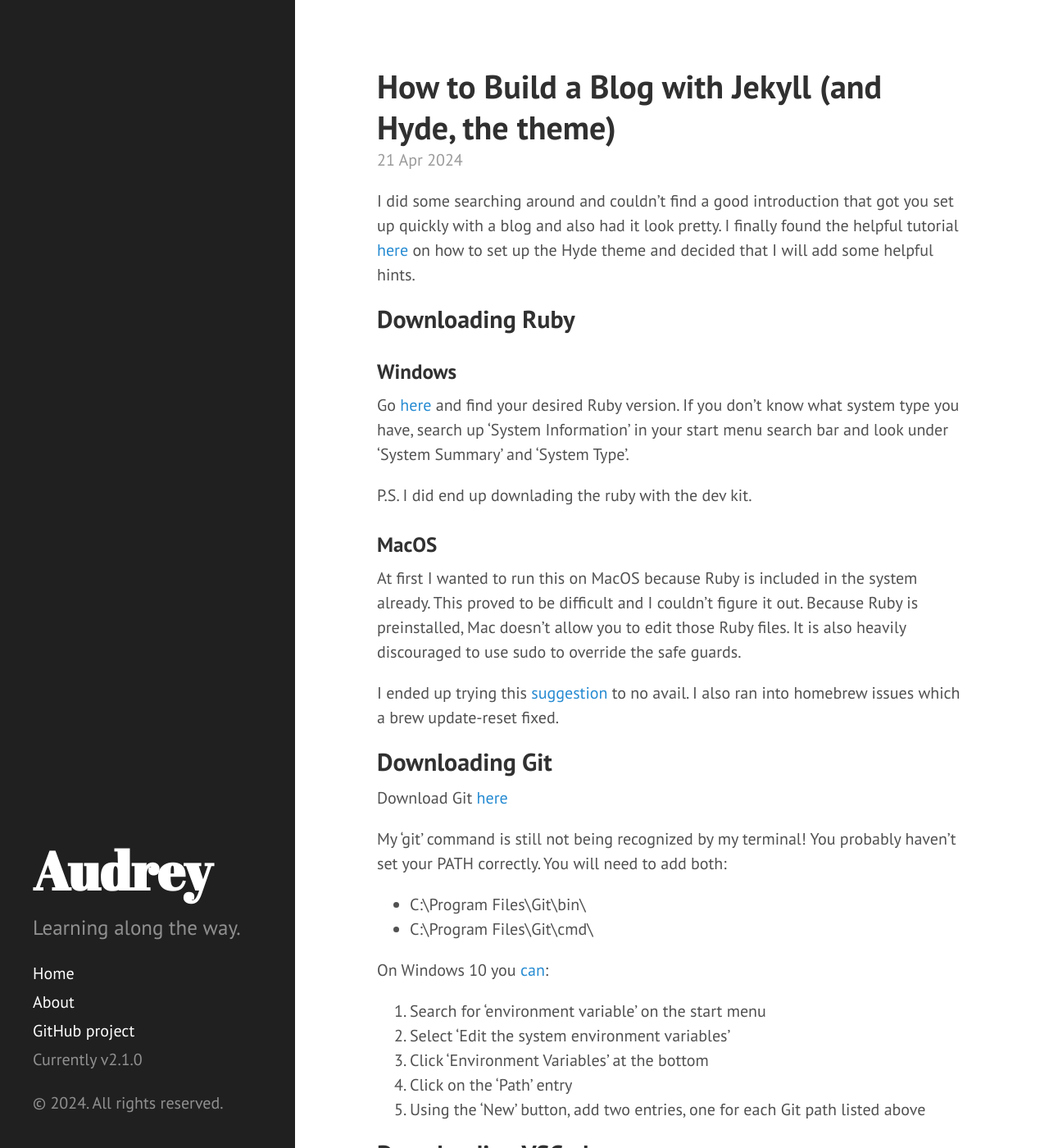
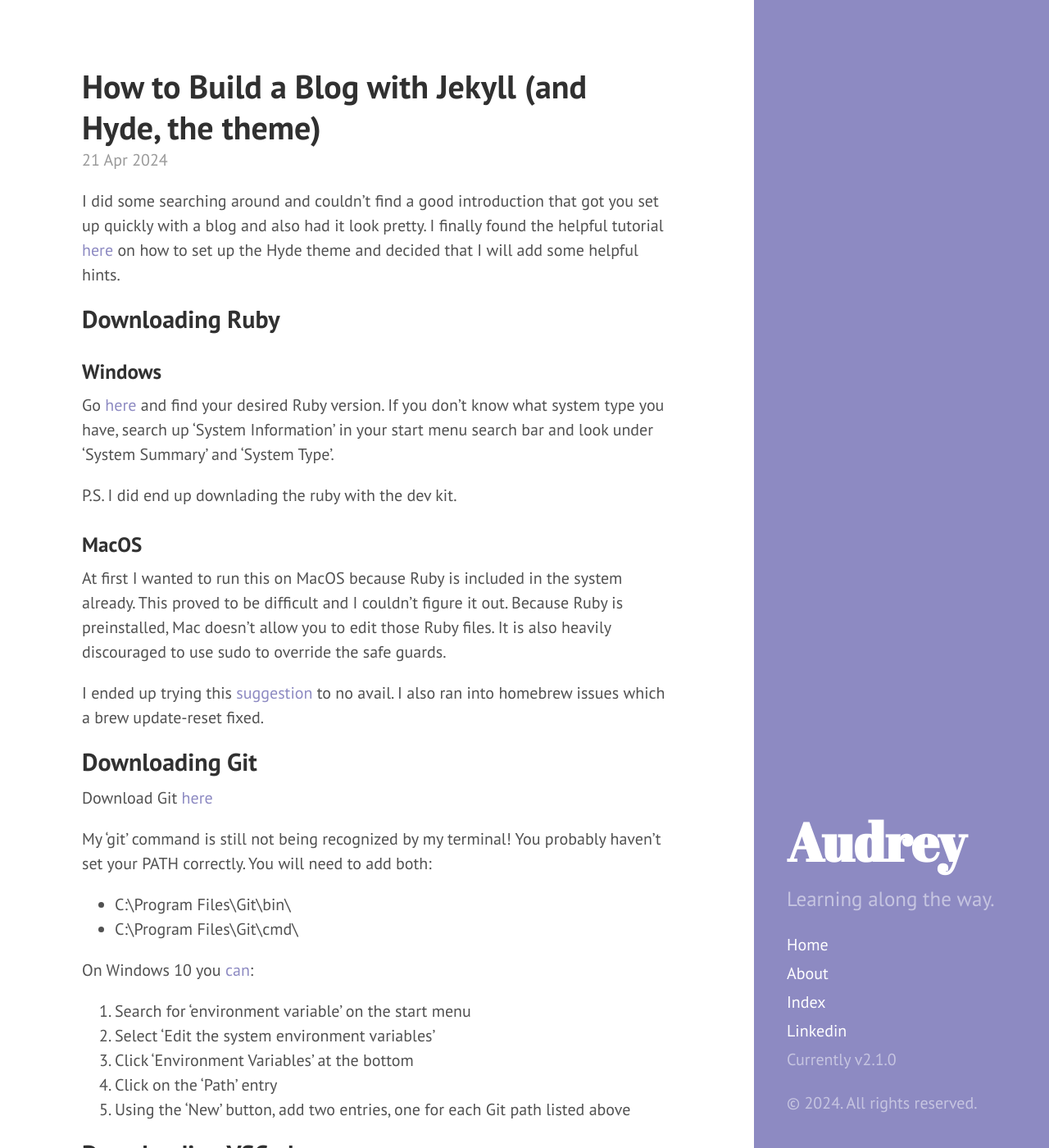
Before and after one commit to audity/audity.github.io, a Jekyll site: the page built from _posts/2024-04-21-Jekyll-And-Hyde.md, in a window 1280 px wide and 1400 px high. Shown: the whole window at 82% size. Built offline with Jekyll 4.4.1, drawn with Linux system fonts in a browser that asks for light colours.

Commit message:
adding an index and color change

```diff
--- a/_config.yml
+++ b/_config.yml
@@ -13,8 +13,8 @@
 baseurl:          /
 
 author:
-  name:           'Mark Otto'
-  url:            https://twitter.com/mdo
+  name:           'Audrey Shi'
+  url:            https://https://www.linkedin.com/in/audreybshi/
 
 paginate:         5
 
--- a/_includes/sidebar.html
+++ b/_includes/sidebar.html
@@ -26,7 +26,7 @@
         {% endif %}
       {% endfor %}
 
-      <a class="sidebar-nav-item" href="{{ site.github.repo }}">GitHub project</a>
+      <a class="sidebar-nav-item" href="{{ site.author.url }}">Linkedin</a>
       <span class="sidebar-nav-item">Currently v{{ site.version }}</span>
     </nav>
 
--- a/_layouts/default.html
+++ b/_layouts/default.html
@@ -3,7 +3,7 @@
 
   {% include head.html %}
 
-  <body>
+  <body class="audrey layout-reverse">
 
     {% include sidebar.html %}
 
--- a/public/css/hyde.css
+++ b/public/css/hyde.css
@@ -248,3 +248,12 @@
 .theme-base-0f .related-posts li a:hover {
   color: #8f5536;
 }
+
+/* Audrey */
+.audrey .sidebar {
+  background-color: #8d8ac2;
+}
+.audrey .content a,
+.audrey .related-posts li a:hover {
+  color: #8d8ac2;
+}
```
Also changed, not shown: all_posts.md (added, +12 -0 lines).
